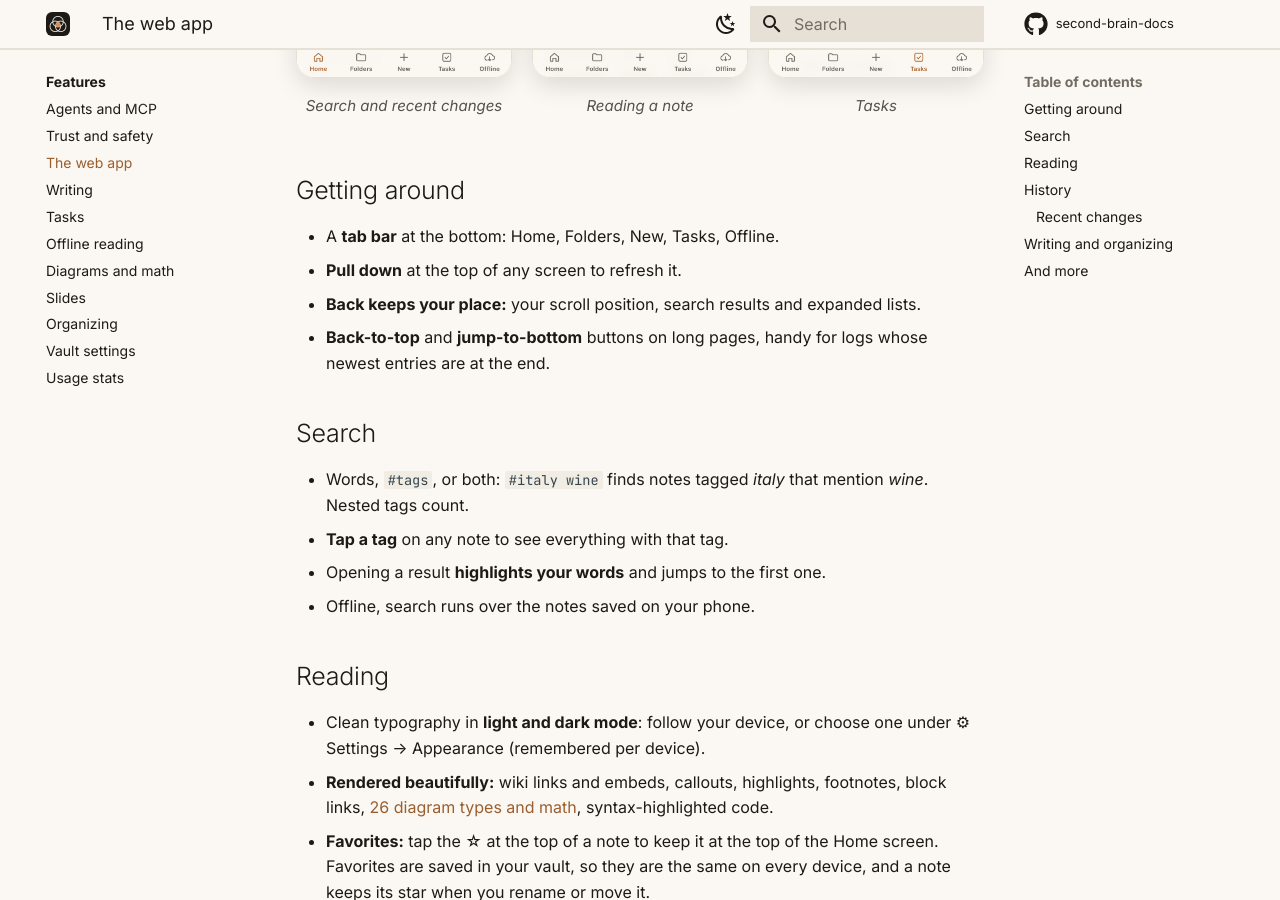
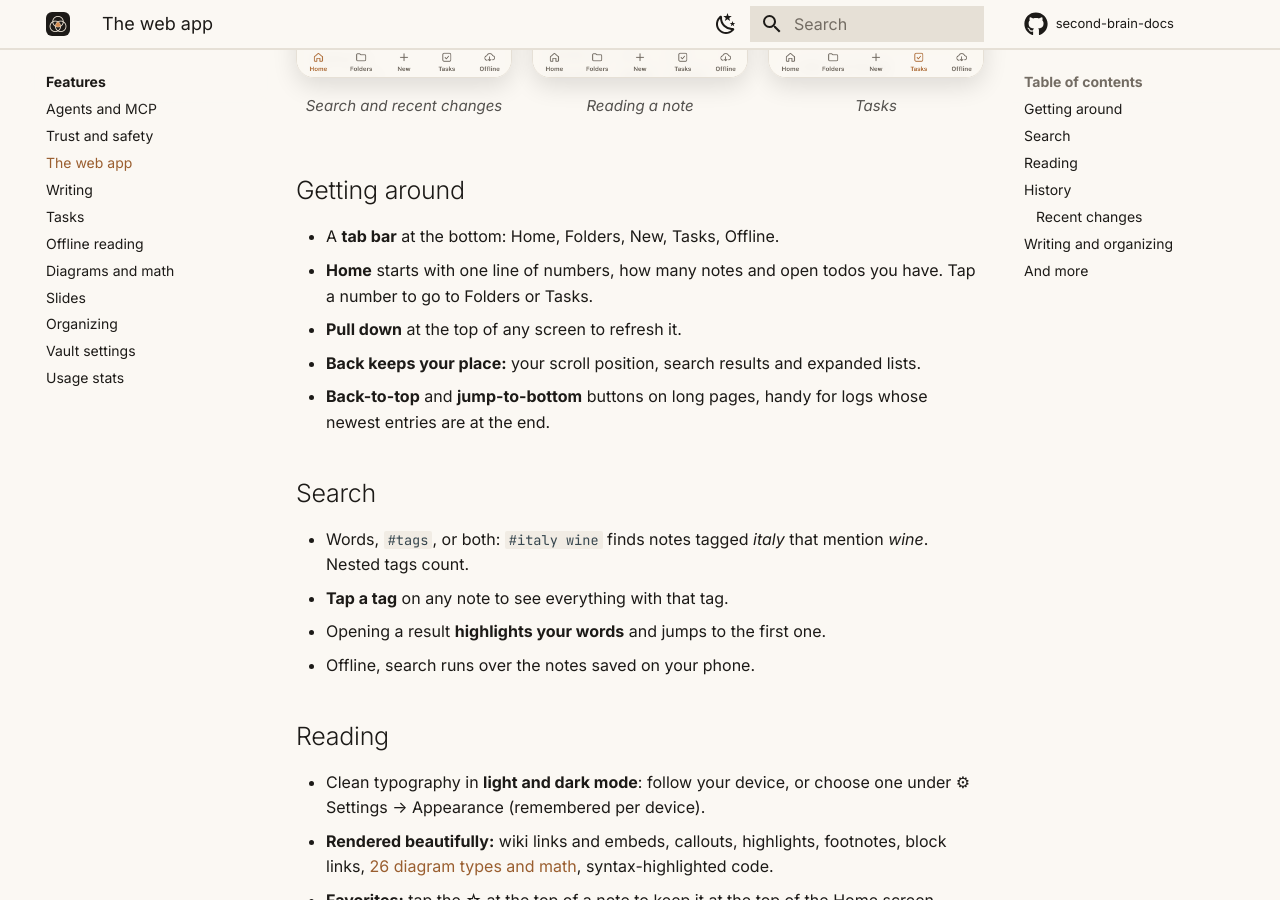
Before and after one commit to blanzp/second-brain-docs, an MkDocs documentation site: the page built from docs/features/web-app.md, in a window 1280 px wide and 900 px high, scrolled down 694 px. Built offline with MkDocs 1.6.1 and Material for MkDocs 9.7.7, drawn with Linux system fonts in a browser that asks for light colours; comment, search, counter and statistics services are not loaded.

Commit message:
Home's line of counts; new Home screenshot
Co-Authored-By: Claude Opus 5.5 <noreply@anthropic.com>

```diff
--- a/docs/features/web-app.md
+++ b/docs/features/web-app.md
@@ -24,6 +24,7 @@ The web app is where you **read, review and write**: what your agents saved, and
 ## Getting around
 
 - A **tab bar** at the bottom: Home, Folders, New, Tasks, Offline.
+- **Home** starts with one line of numbers, how many notes and open todos you have. Tap a number to go to Folders or Tasks.
 - **Pull down** at the top of any screen to refresh it.
 - **Back keeps your place:** your scroll position, search results and expanded lists.
 - **Back-to-top** and **jump-to-bottom** buttons on long pages, handy for logs whose newest entries are at the end.
```
Also changed, not shown: docs/assets/images/shot-home.png, 1 other file.
